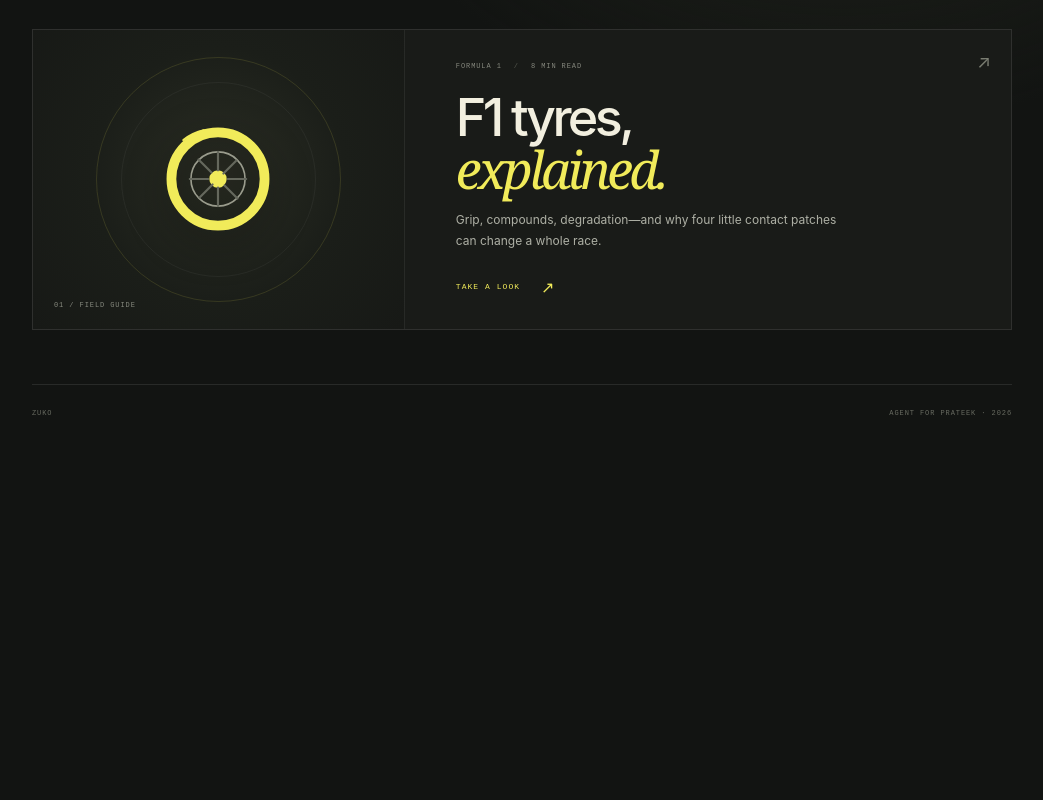
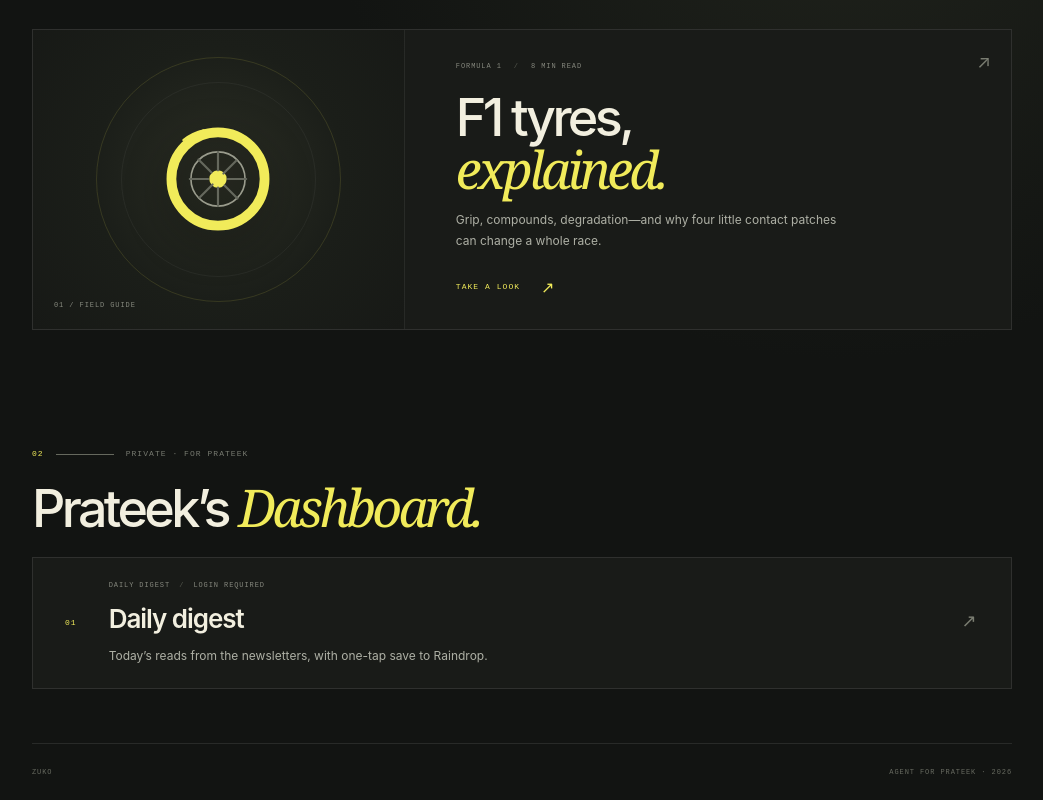
Before and after one commit to prateek3255/prateek3255.github.io, an Astro site: page / in a window 1280 px wide. Shown: the part 453-1253 px from the top of the page, without its empty margins (118-1161 px from the left). Before the commit the page ends 894 px from the top, so only its background shows below. Built offline with nearby package versions, Linux system fonts and the light colour scheme; Astro itself is replaced by a stand-in of ours.

Commit message:
feat: add Prateek's Dashboard section linking to daily digest

```diff
--- a/src/pages/index.astro
+++ b/src/pages/index.astro
@@ -34,6 +34,20 @@ import Layout from '../layouts/Layout.astro';
           <span class="project-link">TAKE A LOOK <b aria-hidden="true">↗</b></span>
         </div>
         <span class="project-arrow" aria-hidden="true">↗</span>
+      </a>
+    </section>
+
+    <section class="dash" aria-labelledby="dash-title">
+      <div class="intro-rule"><span>02</span><span class="rule"></span><span>PRIVATE · FOR PRATEEK</span></div>
+      <h2 id="dash-title">Prateek’s <em>Dashboard.</em></h2>
+      <a class="dash-item" href="/daily-digest/">
+        <span class="dash-idx" aria-hidden="true">01</span>
+        <span class="dash-copy">
+          <span class="dash-meta">DAILY DIGEST <i>/</i> LOGIN REQUIRED</span>
+          <strong>Daily digest</strong>
+          <span class="dash-desc">Today’s reads from the newsletters, with one-tap save to Raindrop.</span>
+        </span>
+        <span class="dash-arrow" aria-hidden="true">↗</span>
       </a>
     </section>
 
@@ -78,7 +92,23 @@ import Layout from '../layouts/Layout.astro';
   .project-link { display:inline-flex; align-items:center; gap:21px; margin-top:25px; color:var(--acid); font-size:8px; }.project-link b { font:16px system-ui,sans-serif; }
   .project-arrow { position:absolute; top:18px; right:20px; color:#7a7d71; font-size:18px; transition:color .2s ease,transform .2s ease; }.project:hover .project-arrow { color:var(--acid); transform:translate(2px,-2px); }
   .footer { width:min(100%,980px); min-height:57px; margin:54px auto 0; border-top:1px solid #ffffff18; display:flex; justify-content:space-between; align-items:center; color:#686b61; font-size:7px; }
+  .dash { width:min(100%,980px); margin:72px auto 0; }
+  .dash h2 { margin:22px 0 22px; color:var(--ink); font-size:clamp(34px,5vw,52px); font-weight:550; line-height:.98; letter-spacing:-.07em; }
+  .dash h2 em { color:var(--acid); font-family:Georgia,"Times New Roman",serif; font-weight:400; letter-spacing:-.07em; }
+  .dash-item { display:grid; grid-template-columns:auto 1fr auto; align-items:center; gap:clamp(16px,3vw,32px); padding:22px clamp(18px,3vw,32px); border:1px solid #ffffff18; background:#191b18; color:inherit; text-decoration:none; transition:border-color .2s ease,transform .2s ease,background .2s ease; }
+  .dash-item:hover { border-color:#f1eb5a75; transform:translateY(-2px); background:#1d201b; }
+  .dash-item:focus-visible { outline:2px solid var(--acid); outline-offset:4px; }
+  .dash-idx,.dash-meta,.dash-arrow { font-family:"Azeret Mono",ui-monospace,SFMono-Regular,monospace; letter-spacing:.13em; }
+  .dash-idx { color:var(--acid); font-size:8px; }
+  .dash-copy { display:flex; flex-direction:column; gap:8px; }
+  .dash-meta { color:#85877d; font-size:7px; } .dash-meta i { font-style:normal; color:#56594f; margin:0 4px; }
+  .dash-copy strong { color:var(--ink); font-size:clamp(20px,3vw,26px); font-weight:560; letter-spacing:-.04em; }
+  .dash-desc { color:#aeb0a5; font-size:12px; line-height:1.7; }
+  .dash-arrow { color:#7a7d71; font-size:18px; transition:color .2s ease,transform .2s ease; }
+  .dash-item:hover .dash-arrow { color:var(--acid); transform:translate(2px,-2px); }
   @media(max-width:640px) {
+    .dash { margin-top:54px; }
+    .dash-item { padding:18px; gap:14px; }
     .home { padding:0 21px; }
     .topbar { height:64px; }.top-note { font-size:6px; }
     .intro { margin:93px auto 41px; }
@@ -94,5 +124,5 @@ import Layout from '../layouts/Layout.astro';
     .project-link { margin-top:20px; }
     .footer { margin-top:42px; font-size:6px; }
   }
-  @media(prefers-reduced-motion:reduce) { .project,.project-art svg,.project-arrow { transition:none; } }
+  @media(prefers-reduced-motion:reduce) { .project,.project-art svg,.project-arrow,.dash-item,.dash-arrow { transition:none; } }
 </style>
```
